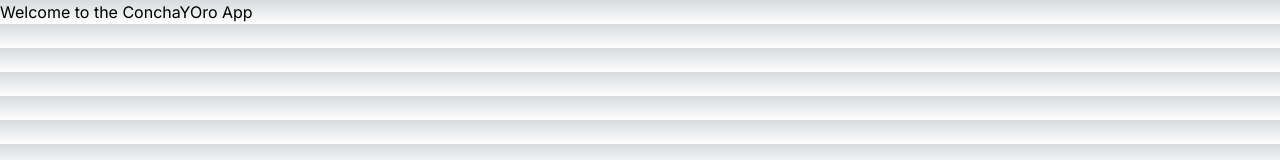
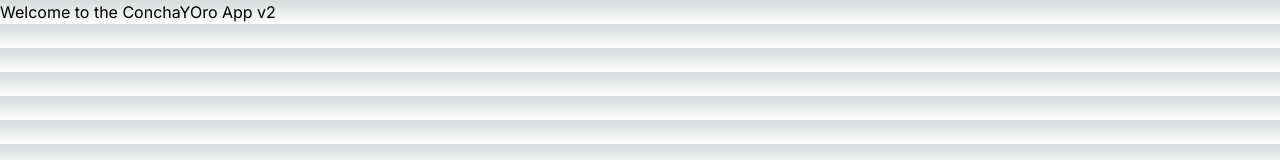
Before and after one commit to cursogco/conchayoro, a Next.js app in the folder frontend/: page / in a window 1280 px wide. Shown: the top 160 px of the page. Built offline with nearby package versions, Linux system fonts and the light colour scheme.

Commit message:
Teste credenciais

```diff
--- a/frontend/src/app/page.tsx
+++ b/frontend/src/app/page.tsx
@@ -1,7 +1,7 @@
 export default function Home() {
   return (
       <div>
-        <h1> Welcome to the ConchaYOro App </h1>
+        <h1> Welcome to the ConchaYOro App v2</h1>
       </div>
   )
 }
```
